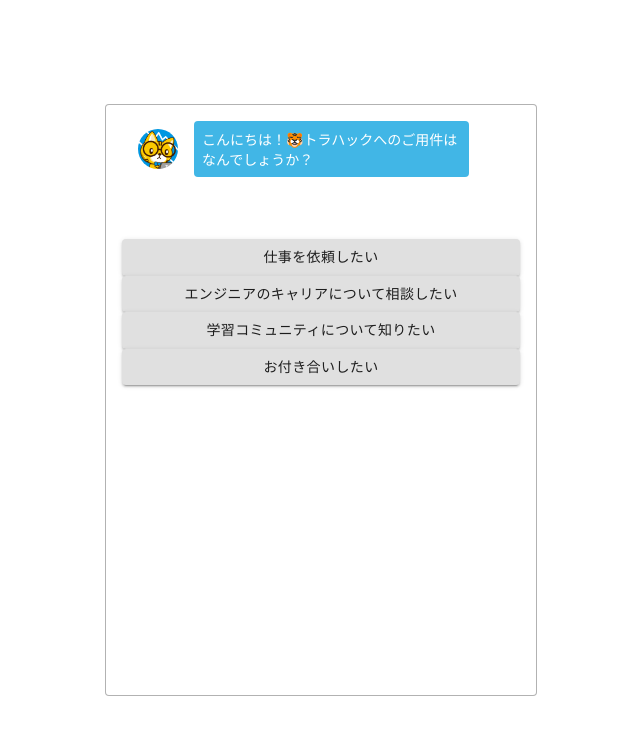
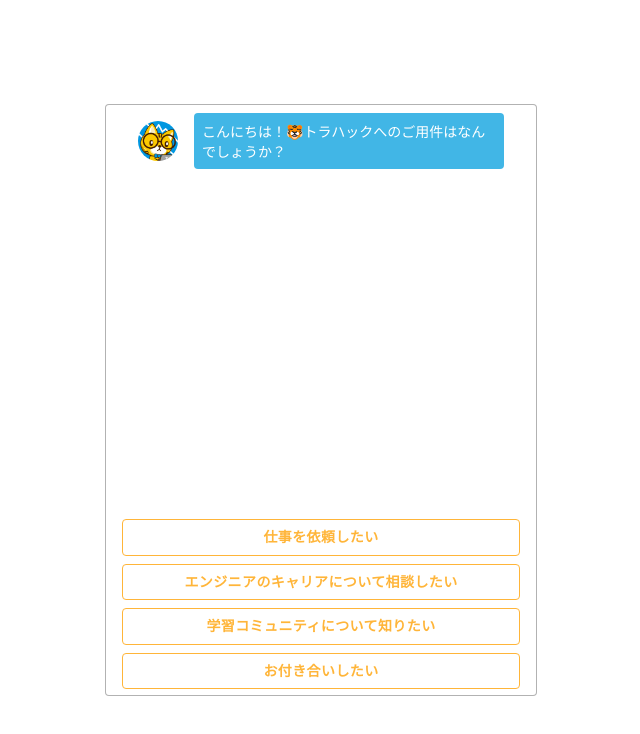
Before and after one commit to ryo-koba108/chatbot, a React (Create React App) app: page / in a window 1280 px wide. Shown: the top 734 px of the page, without its empty margins (319-959 px from the left). Built offline with nearby package versions, Linux system fonts and the light colour scheme.

Commit message:
changed styles

```diff
--- a/src/components/Answer.jsx
+++ b/src/components/Answer.jsx
@@ -1,16 +1,28 @@
 import React from 'react'
-// import { makeStyles } from '@material-ui/core/styles'
+import { makeStyles, createStyles } from '@material-ui/core/styles'
 import Button from '@material-ui/core/Button'
 
-// const useStyles = makeStyles((theme) => ({
-//   root: {},
-// }))
+const useStyles = makeStyles(() =>
+  createStyles({
+    button: {
+      borderColor: '#FFB539',
+      color: '#FFB539',
+      fontWeight: 600,
+      marginBottom: '8px',
+      '&:hover': {
+        backgroundColor: '#FFB539',
+        color: '#fff',
+      },
+    },
+  })
+)
 
 const Answer = (props) => {
-  // const classes = useStyles()
+  const classes = useStyles()
   return (
     <Button
-      variant="contained"
+      className={classes.button}
+      variant="outlined"
       onClick={() => props.select(props.content, props.nextId)}
     >
       {props.content}
--- a/src/components/Chats.jsx
+++ b/src/components/Chats.jsx
@@ -1,22 +1,21 @@
 import React from 'react'
 import List from '@material-ui/core/List'
-import { makeStyles } from '@material-ui/core/styles'
+import { makeStyles, createStyles } from '@material-ui/core/styles'
 import { Chat } from '.'
 
-const useStyles = makeStyles((theme) => ({
-  root: {
-    width: '100%',
-    maxWidth: '36ch',
-    backgroundColor: theme.palette.background.paper,
-  },
-  inline: {
-    display: 'inline',
-  },
-}))
+const useStyles = makeStyles(() =>
+  createStyles({
+    chats: {
+      height: 400,
+      padding: 0,
+      overflow: 'auto',
+    },
+  })
+)
 const Chats = (props) => {
   const classes = useStyles()
   return (
-    <List className={classes.root}>
+    <List className={classes.chats}>
       {props.chats.map((chat, index) => {
         return <Chat text={chat.text} type={chat.type} key={index.toString()} />
       })}
```
